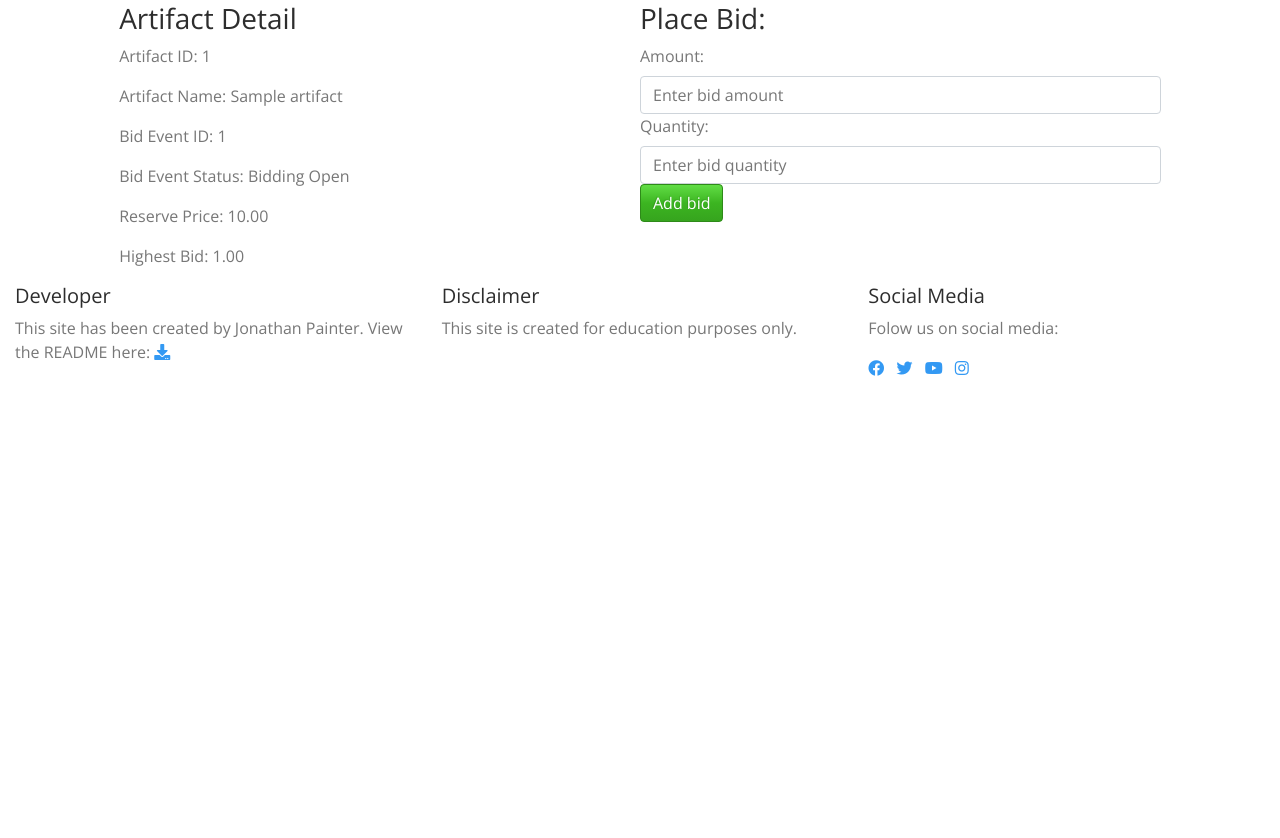
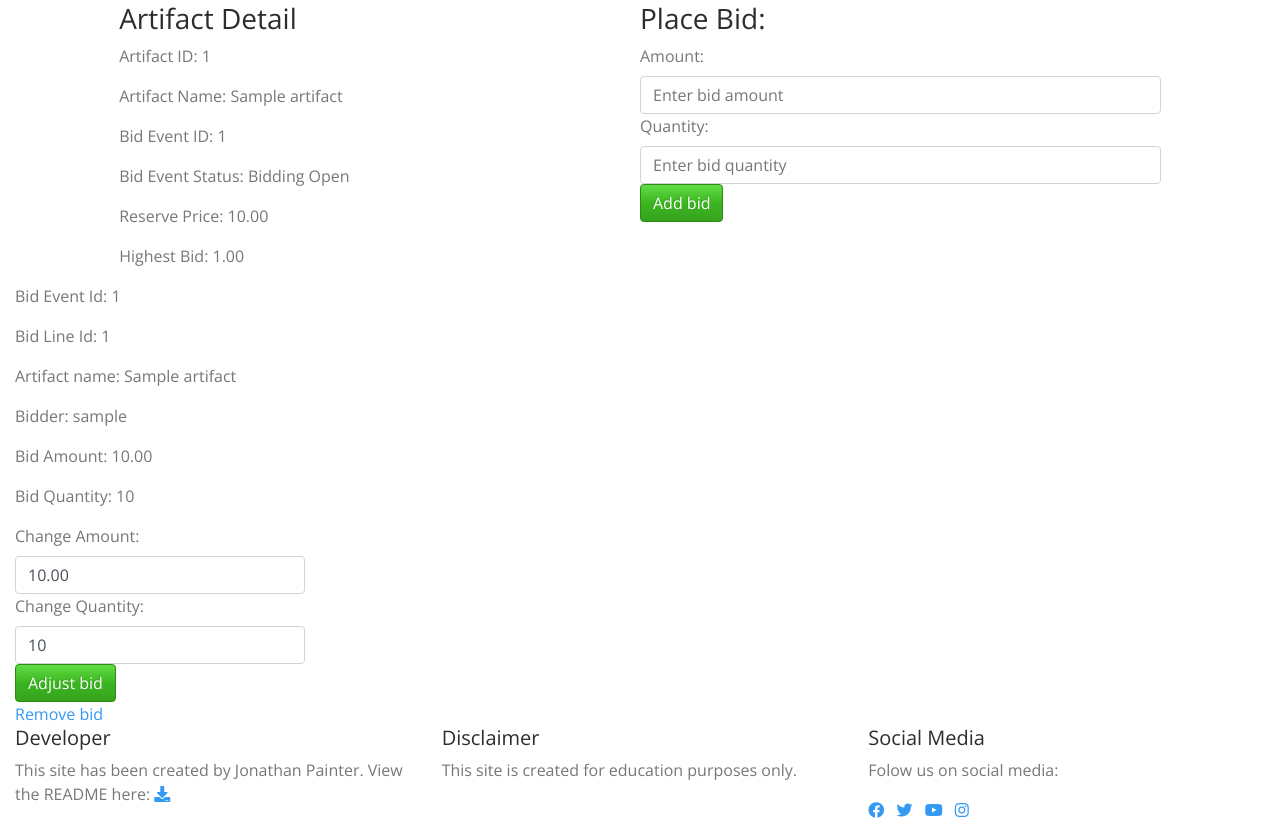
Before and after one commit to jepainter/MilestoneProject4, a Django app: a page that uses bids/templates/bids.html in a window 1280 px wide. Shown: the part 424-1262 px from the top of the page. Before the commit the page ends 800 px from the top, so only its background shows below. Run offline with Django 3.2, Linux system fonts and the light colour scheme; tables that the repository leaves empty hold one stand-in row (values such as "Sample post"); some libraries are stand-ins or nearby versions.

Commit message:
added a remove bid function for quick deletion of a bid

```diff
--- a/bids/templates/bids.html
+++ b/bids/templates/bids.html
@@ -56,6 +56,7 @@
         <p>Bid Event Id: {{ bid.bid_event.id }}</p>
         <p>Bid Line Id: {{ bid.id }}</p>
         <p>Artifact name: {{ bid.bid_event.artifact.name }}</p>
+        <p>Bidder: {{ bid.bid_user.username }}</p>
         <p>Bid Amount: {{ bid.bid_amount }}</p>
         <p>Bid Quantity: {{ bid.bid_quantity }}</p>
         <form role="form" action="{% url 'adjust_bid' bid.id %}" method="POST">
@@ -68,6 +69,7 @@
                 <button class="btn btn-success" type="submit">Adjust bid</button>
             </span>
         </form>
+        <a href="{% url 'remove_bid' bid.id %}" method="POST">Remove bid</a>
     </div>
     {% endfor %}
 </div>
--- a/bids/urls.py
+++ b/bids/urls.py
@@ -1,8 +1,9 @@
 from django.conf.urls import url
-from bids.views import view_bids, add_bid, adjust_bid
+from bids.views import view_bids, add_bid, adjust_bid, remove_bid
 
 urlpatterns = [
     url(r'^view/(?P<id>\d+)', view_bids, name="view_bids"),
     url(r'^add/(?P<id>\d+)', add_bid, name="add_bid"),
     url(r'^adjust/(?P<id>\d+)', adjust_bid, name="adjust_bid"),
+    url(r'^remove/(?P<id>\d+)', remove_bid, name="remove_bid"),
     ]
--- a/bids/views.py
+++ b/bids/views.py
@@ -42,8 +42,7 @@ def view_bids(request, id):
 
 #    print("")
 
-    bids = BidLineItem.objects.filter(bid_event=bid_event_id).filter(bid_user=request.user.id)
-
+    bids = BidLineItem.objects.filter(bid_event=bid_event_id)
 #    print("")
 #    print("## Bid Lines ##")
 #    print(bids)
@@ -177,3 +176,23 @@ def adjust_bid(request, id):
     #    print("## Exiting the adjust bid function ##")
 
     return redirect("view_bids", id=bid_line_item.bid_event.artifact_id)
+
+@login_required
+def remove_bid(request, id):
+    """
+    Remove a bid placed by the user
+    """
+
+   # if request.method == "POST":
+
+    bid_line_item = BidLineItem.objects.get(id=id)
+    print("")
+    print("## Inside delete bid function ##")
+    print("Bid Line Item: " + str(bid_line_item))
+
+    bid_line_item.delete()
+    print("")
+    print("After delete")
+    print("Bid Line Item: " + str(bid_line_item))
+
+    return redirect("view_bids", id=bid_line_item.bid_event.artifact_id)
```
